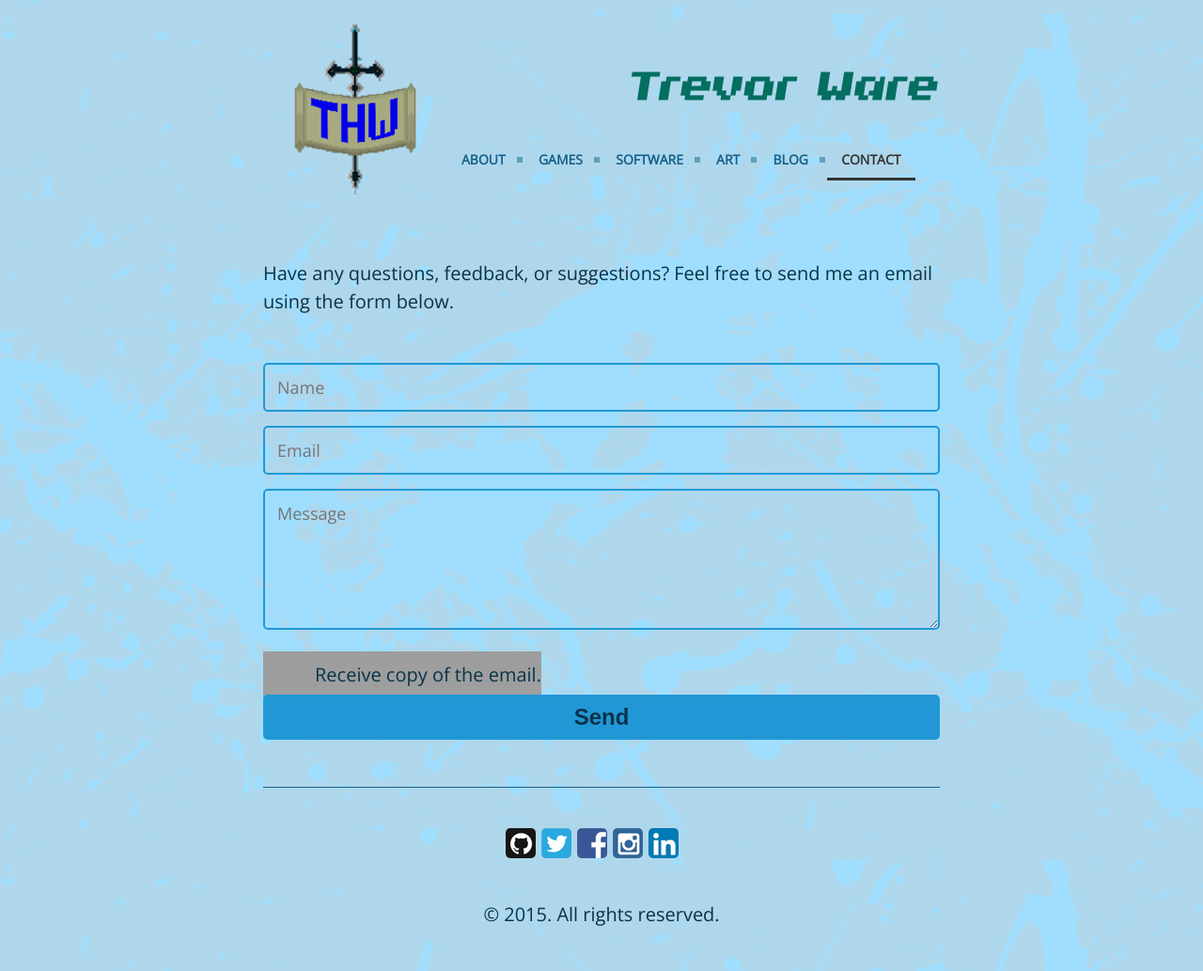
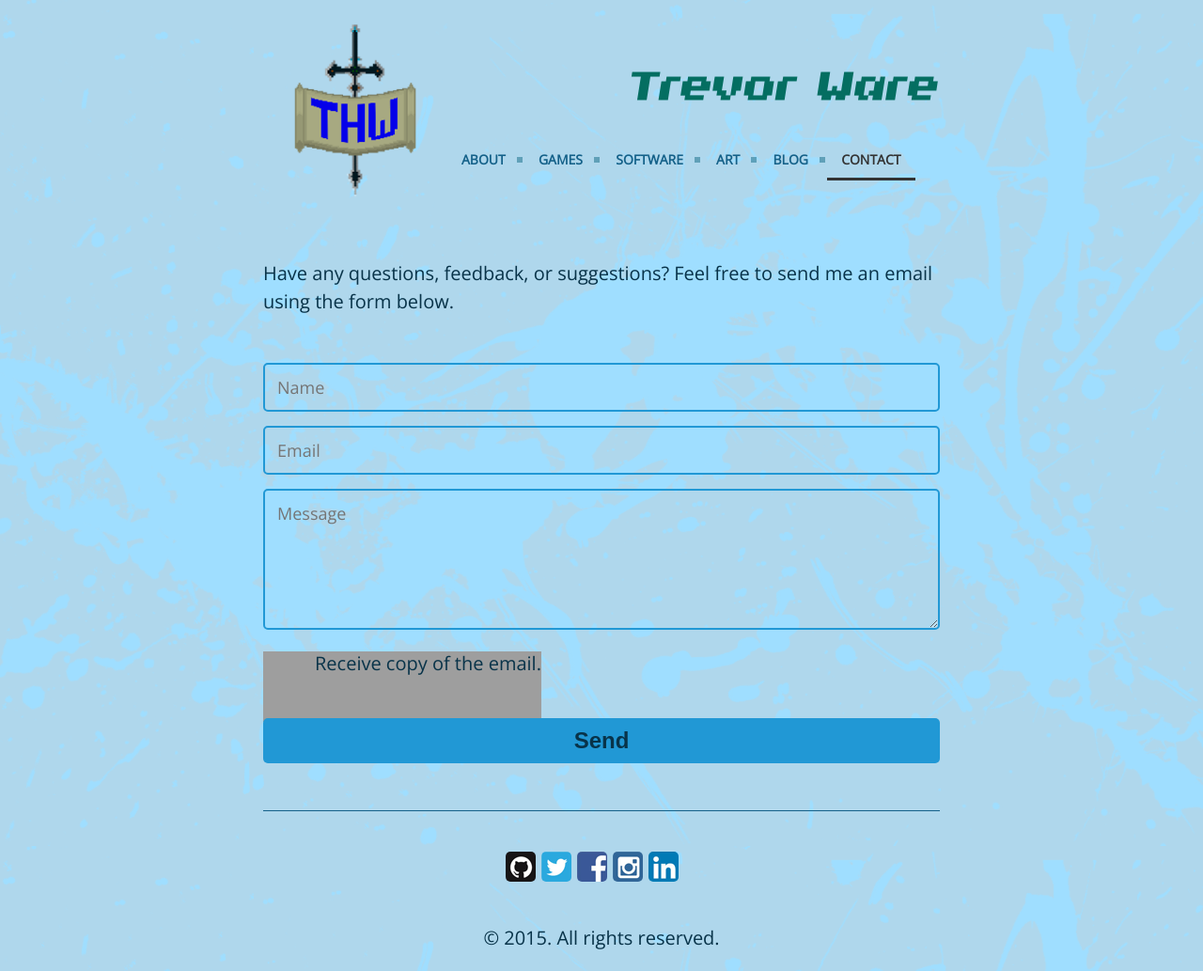
Before and after one commit to twarrre/twarrre.github.io, a Jekyll site: the page built from contact.md, in a window 1280 px wide. Shown: the whole page at 94% size. Built offline with Jekyll 4.4.1, drawn with Linux system fonts in a browser that asks for light colours; grey boxes are pictures that could not be loaded.

Commit message:
Formatting it now.

```diff
--- a/public/css/poole.css
+++ b/public/css/poole.css
@@ -804,9 +804,9 @@ input[type=checkbox].checkboxCC {
 input[type=checkbox].checkboxCC + label.labelCC {
 	padding-left:55px;
   padding-bottom: 20px;
-	height:50px;
+	height:75px;
 	display:inline-block;
-	line-height:50px;
+	line-height:25px;
 	background-repeat:no-repeat;
 	background-position: 0 0;
 	vertical-align:middle;
```
